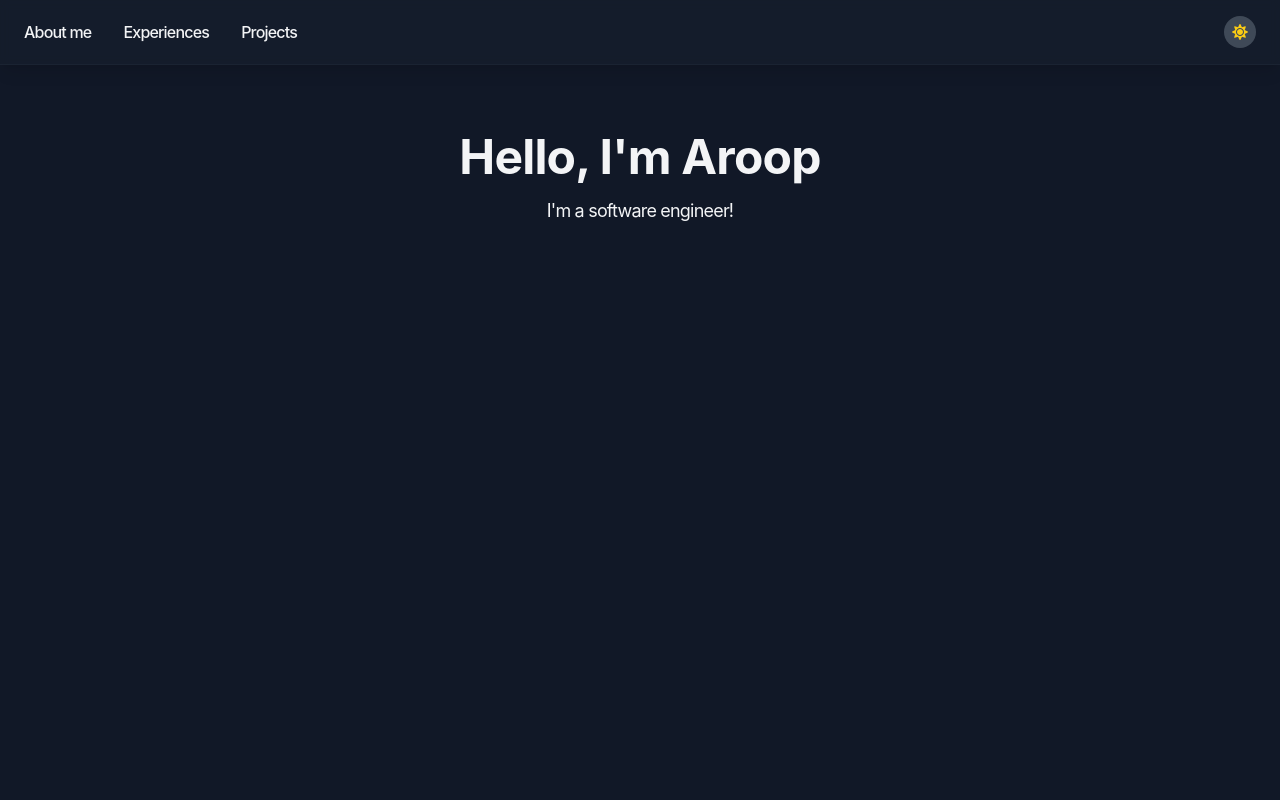
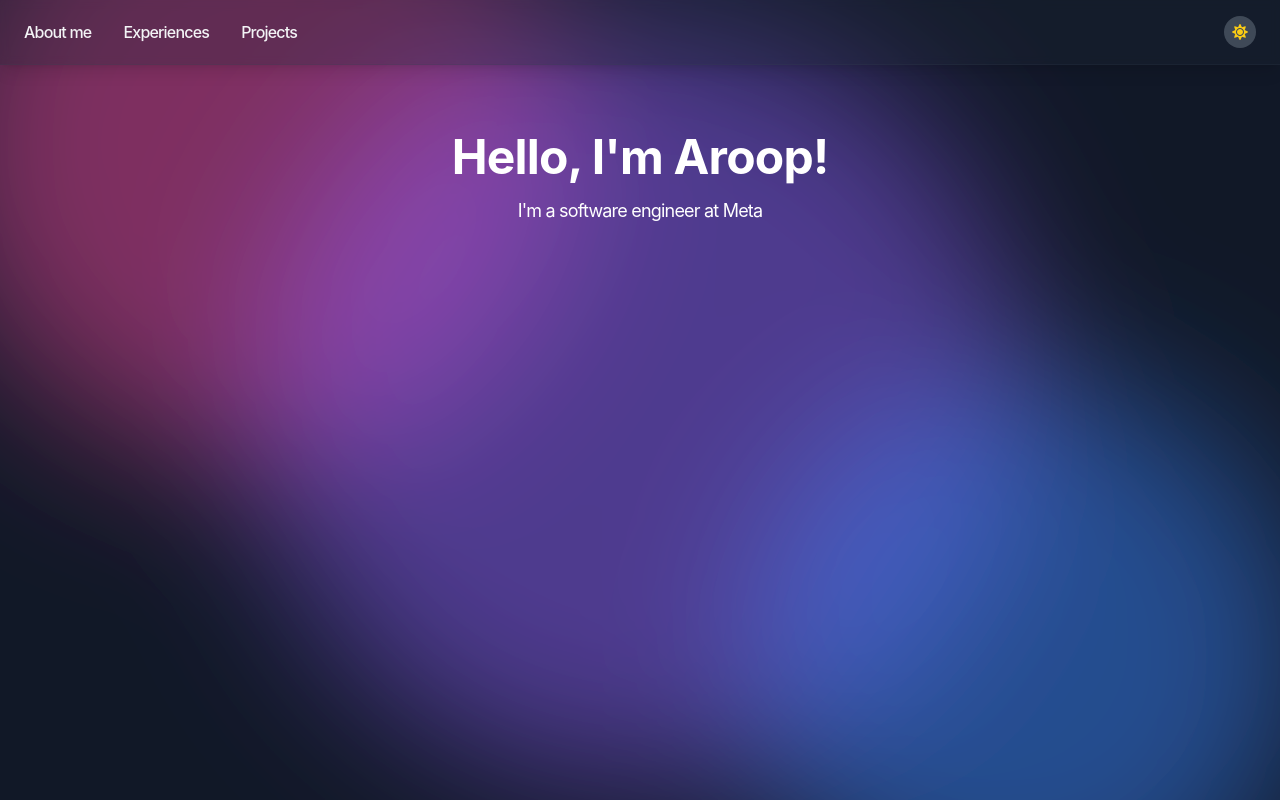
Before and after one commit to AroopBiswal/website, a React (Vite) app: page / in a window 1280 px wide. Built offline with nearby package versions, Linux system fonts and the light colour scheme.

Commit message:
added lava lamp background effect to covertile

```diff
--- a/src/components/covertile/CoverTile.tsx
+++ b/src/components/covertile/CoverTile.tsx
@@ -6,9 +6,8 @@ const CoverTile: React.FC = () => {
   const [hideMainCursor, setHideMainCursor] = useState(false);
   const [hideSubCursor, setHideSubCursor] = useState(false);
 
-  // Main Text Typewriter Hook
   const [mainText] = useTypewriter({
-    words: ["Hello, I'm Aroop"],
+    words: ["Hello, I'm Aroop!"],
     loop: 1, // Type once
     onLoopDone: () => {
       setHideMainCursor(true);
@@ -19,9 +18,8 @@ const CoverTile: React.FC = () => {
     delaySpeed: 1000,
   });
 
-  // Subtext Typewriter Hook
   const [subText] = useTypewriter({
-    words: ["I'm a software engineer!"],
+    words: ["I'm a software engineer at "],
     loop: 1,
     onLoopDone: () => setHideSubCursor(true),
     typeSpeed: 50,
@@ -29,23 +27,91 @@ const CoverTile: React.FC = () => {
     delaySpeed: 1000,
   });
 
+  const metaLink = (
+    <a
+      href="https://about.meta.com"
+      target="_blank"
+      rel="noopener noreferrer"
+      className="text-black dark:text-white hover:underline"
+    >
+      Meta
+    </a>
+  );
+
   return (
-    <div className="h-screen flex flex-col justify-start bg-lightBg dark:bg-darkBg transition-colors duration-300">
-      <div className="h-1/6">
+    <div className="relative h-screen flex flex-col justify-start bg-lightBg dark:bg-darkBg overflow-hidden">
+      <svg
+        className="absolute inset-0 w-full h-full"
+        xmlns="http://www.w3.org/2000/svg"
+        viewBox="0 0 1000 1000"
+        preserveAspectRatio="xMidYMid slice"
+      >
+        <defs>
+          <filter id="blur" x="0" y="0">
+            <feGaussianBlur in="SourceGraphic" stdDeviation="60" />
+          </filter>
+        </defs>
+        <g filter="url(#blur)">
+          <circle cx="200" cy="300" r="250" fill="rgba(236, 72, 153, 0.5)">
+            <animate
+              attributeName="cx"
+              values="200; 250; 200"
+              dur="10s"
+              repeatCount="indefinite"
+            />
+            <animate
+              attributeName="cy"
+              values="300; 350; 300"
+              dur="8s"
+              repeatCount="indefinite"
+            />
+          </circle>
+          <circle cx="500" cy="500" r="300" fill="rgba(139, 92, 246, 0.5)">
+            <animate
+              attributeName="cx"
+              values="500; 550; 500"
+              dur="12s"
+              repeatCount="indefinite"
+            />
+            <animate
+              attributeName="cy"
+              values="500; 450; 500"
+              dur="9s"
+              repeatCount="indefinite"
+            />
+          </circle>
+          <circle cx="800" cy="700" r="220" fill="rgba(59, 130, 246, 0.5)">
+            <animate
+              attributeName="cx"
+              values="800; 750; 800"
+              dur="14s"
+              repeatCount="indefinite"
+            />
+            <animate
+              attributeName="cy"
+              values="700; 800; 600"
+              dur="11s"
+              repeatCount="indefinite"
+            />
+          </circle>
+        </g>
+      </svg>
 
-      </div>
-      <div className="text-center">
+      {/* Content */}
+      <div className="relative z-10 h-1/6"></div>
+      <div className="relative z-10 text-center">
         {/* Main Text */}
-        <h1 className="text-5xl font-bold">
+        <h1 className="text-5xl font-bold text-dark dark:text-white">
           {mainText}
           {!hideMainCursor && <Cursor cursorColor="white" />}
         </h1>
 
         {/* Subtext */}
         {showSubText && (
-          <p className="mt-4 text-lg">
+          <p className="mt-4 text-lg text-dark dark:text-white">
             {subText}
             {!hideSubCursor && <Cursor cursorColor="white" />}
+            {hideSubCursor && metaLink}
           </p>
         )}
       </div>
```
Also changed, not shown: src/components/covertile/CoverTile.css (added).
